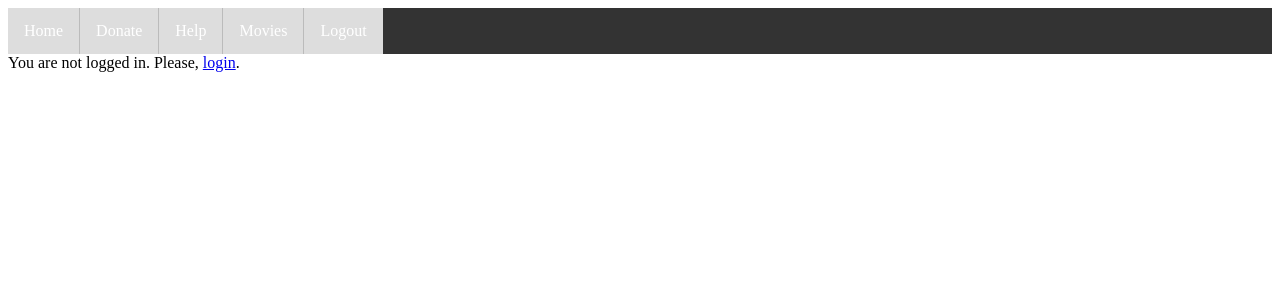
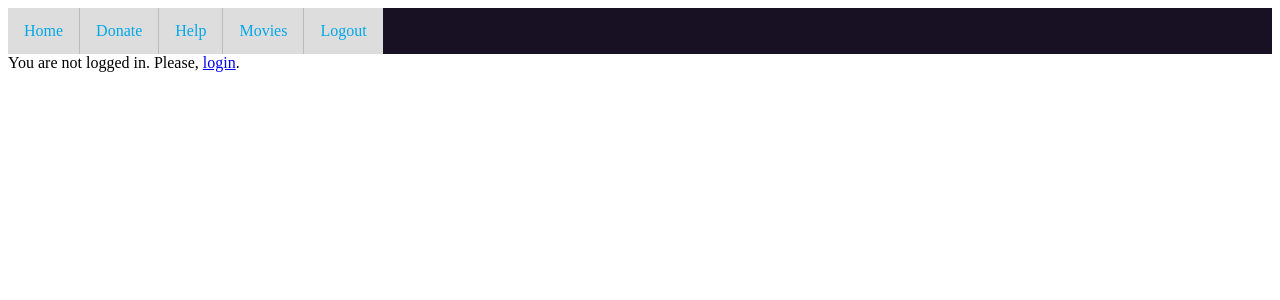
Before and after one commit to jilesm/CIS371Movie, a PHP site: page /movie.php in a window 1280 px wide. Shown: the top 300 px of the page. Run offline with PHP 8.4, Linux system fonts and the light colour scheme.

Commit message:
CSSS updated

```diff
--- a/menu.css
+++ b/menu.css
@@ -1,5 +1,13 @@
+#nav ul {
+
+	list-style-type: none;
+	margin: 0 auto;
+	postion: relative
+}
+
 li{
         display: inline;
+
 }
 
 ul {
@@ -13,14 +21,16 @@ ul {
 li a {
         padding: 8px;
         background-color: #dddddd;
-
+        text-align: center;
 }
 ul {
     list-style-type: none;
     margin: 0;
     padding: 0;
     overflow: hidden;
-    background-color: #333;
+    background-color: #181123;
+    text-align: center;
+
 }
 
 li {
@@ -29,7 +39,7 @@ li {
 
 li a {
     display: block;
-    color: white;
+    color: #00A8E8;
     text-align: center;
     padding: 14px 16px;
     text-decoration: none;
@@ -37,7 +47,7 @@ li a {
 
 /* Change the link color to #111 (black) on hover */
 li a:hover {
-    background-color: #111;
+    background-color: #003459;
 }
 li {
     border-right: 1px solid #bbb;
--- a/menu.php
+++ b/menu.php
@@ -4,6 +4,7 @@
 <link rel="stylesheet" type="text/css" href="menu.css">
 </head>
 <body>
+  <div id="nav">
 <ul>
 <li style="float:left"> <a href="home.php">Home</a></li>
 <li style="float:left"><a href="donate.php">Donate</a></li>
@@ -11,5 +12,6 @@
 <li style="float:left"><a href="movie.php">Movies</a></li>
 <li style="float:left"><a href="logout.php">Logout</a></li>
 </ul>
+</div>
 </body>
 </html>
--- a/movie.php
+++ b/movie.php
@@ -13,7 +13,11 @@ require('auth.php');
 </head>
 
 <body>
+<div id="Movies">
+<h1>Top 2017 Movies</h1
 
+
+</div>
 
 <!-- Slideshow container -->
 <div class="slideshow-container">
```
Also changed, not shown: home.css (+9 -0 lines), movie.css (+6 -1 lines).
